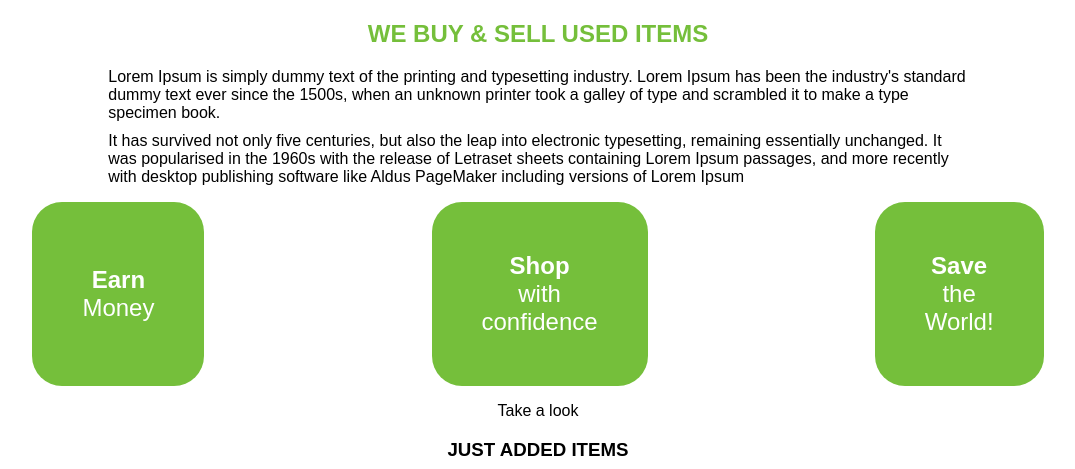
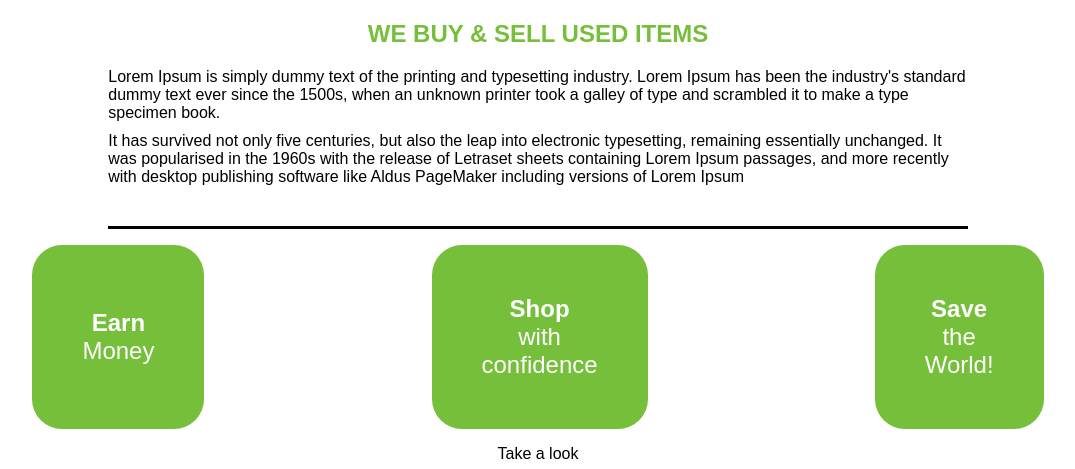
Before and after one commit to patelkvraj/StillShine, a PHP site: page / in a window 1280 px wide. Shown: the part 1440-1909 px from the top of the page, without its empty margins (102-1177 px from the left). Run offline with PHP 8.4, Linux system fonts and the light colour scheme.

Commit message:
Add padding and border to information section for improved layout

```diff
--- a/style.css
+++ b/style.css
@@ -4,6 +4,8 @@
 
 .information {
     text-align: left;
+    border-bottom: solid;
+    padding-bottom: 40px;
 }
 
 .new-line {
```
